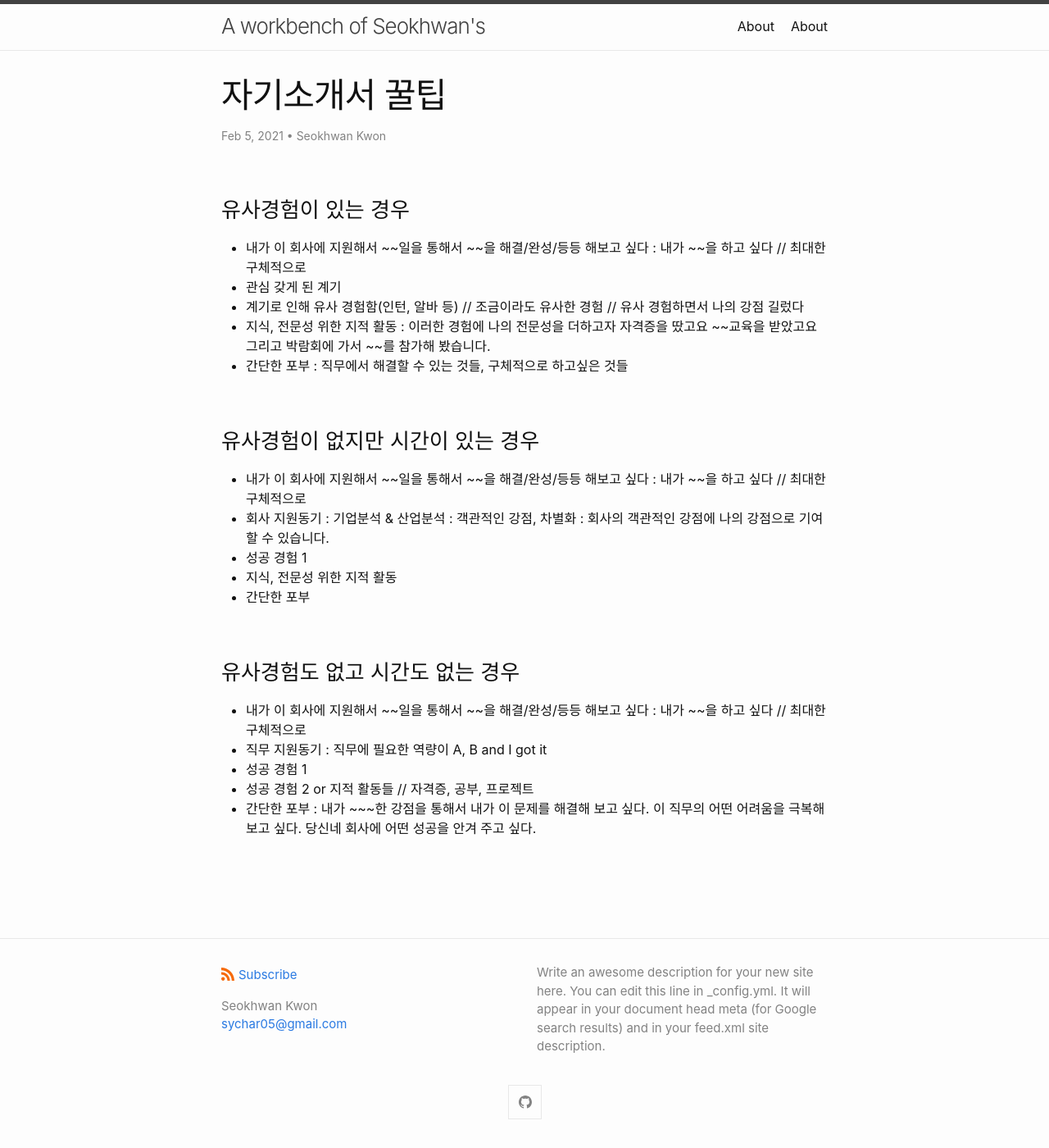
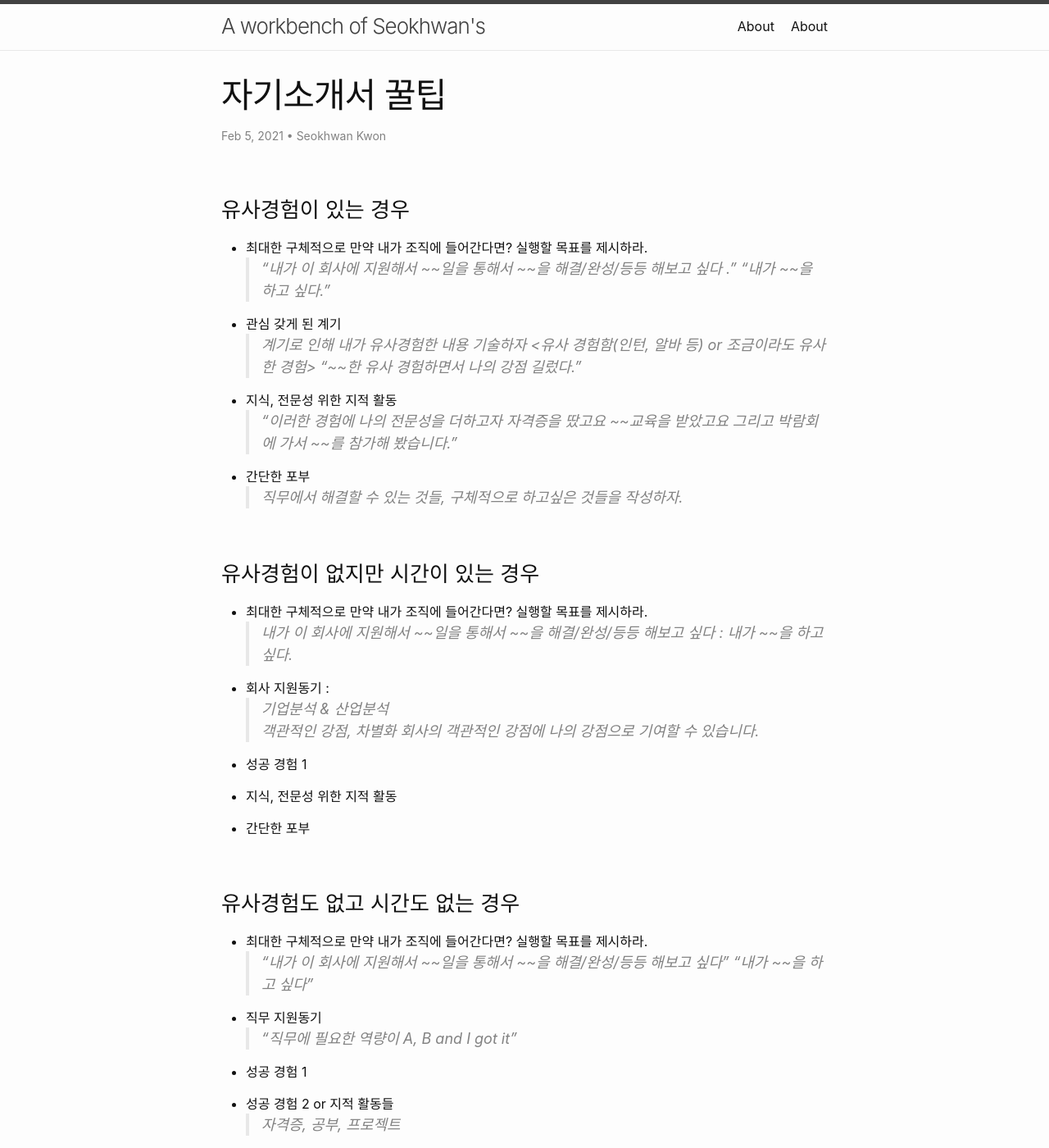
Before and after one commit to RoyKwonn/RoyKwonn.github.io, a Jekyll site: the page built from _posts/resume/2021-02-05-resume-tips.md, in a window 1280 px wide and 1400 px high. Shown: the whole window at 82% size. Built offline with Jekyll 4.4.1, drawn with Linux system fonts in a browser that asks for light colours; some of the changed text lies outside the part shown.

Commit message:
자기소개서 꿀팁

```diff
--- a/_posts/resume/2021-02-05-resume-tips.md
+++ b/_posts/resume/2021-02-05-resume-tips.md
@@ -7,26 +7,54 @@ author:
 meta: "Springfield"
 ---
 
+
 ### 유사경험이 있는 경우
 
-- 내가 이 회사에 지원해서 ~~일을 통해서 ~~을 해결/완성/등등 해보고 싶다 : 내가 ~~을 하고 싶다  // 최대한 구체적으로
+- 최대한 구체적으로 만약 내가 조직에 들어간다면? 실행할 목표를 제시하라.
+> "내가 이 회사에 지원해서 ~~일을 통해서 ~~을 해결/완성/등등 해보고 싶다 ."
+> "내가 ~~을 하고 싶다."
+
+
 - 관심 갖게 된 계기
-- 계기로 인해 유사 경험함(인턴, 알바 등) // 조금이라도 유사한 경험 // 유사 경험하면서 나의 강점 길렀다
-- 지식, 전문성 위한 지적 활동 : 이러한 경험에 나의 전문성을 더하고자 자격증을 땄고요 ~~교육을 받았고요 그리고 박람회에 가서 ~~를 참가해 봤습니다.
-- 간단한 포부 : 직무에서 해결할 수 있는 것들, 구체적으로 하고싶은 것들
+> 계기로 인해 내가 유사경험한 내용 기술하자 <유사 경험함(인턴, 알바 등) or 조금이라도 유사한 경험>
+> "~~한 유사 경험하면서 나의 강점 길렀다."
+
+- 지식, 전문성 위한 지적 활동
+> "이러한 경험에 나의 전문성을 더하고자 자격증을 땄고요 ~~교육을 받았고요 그리고 박람회에 가서 ~~를 참가해 봤습니다."
+
+- 간단한 포부
+> 직무에서 해결할 수 있는 것들, 구체적으로 하고싶은 것들을 작성하자.
 
 ### 유사경험이 없지만 시간이 있는 경우
-- 내가 이 회사에 지원해서 ~~일을 통해서 ~~을 해결/완성/등등 해보고 싶다 : 내가 ~~을 하고 싶다  // 최대한 구체적으로
-- 회사 지원동기 : 기업분석 & 산업분석 : 객관적인 강점, 차별화 : 회사의 객관적인 강점에 나의 강점으로 기여할 수 있습니다.
+- 최대한 구체적으로 만약 내가 조직에 들어간다면? 실행할 목표를 제시하라.
+> 내가 이 회사에 지원해서 ~~일을 통해서 ~~을 해결/완성/등등 해보고 싶다 : 내가 ~~을 하고 싶다.
+
+- 회사 지원동기 :
+> 기업분석 & 산업분석
+> 객관적인 강점, 차별화
+> 회사의 객관적인 강점에 나의 강점으로 기여할 수 있습니다.
+
 - 성공 경험 1
+
 - 지식, 전문성 위한 지적 활동
+
 - 간단한 포부
 
 
 ### 유사경험도 없고 시간도 없는 경우
 
-- 내가 이 회사에 지원해서 ~~일을 통해서 ~~을 해결/완성/등등 해보고 싶다 : 내가 ~~을 하고 싶다  // 최대한 구체적으로
-- 직무 지원동기 : 직무에 필요한 역량이 A, B and  I got it
+- 최대한 구체적으로 만약 내가 조직에 들어간다면? 실행할 목표를 제시하라.
+> "내가 이 회사에 지원해서 ~~일을 통해서 ~~을 해결/완성/등등 해보고 싶다"
+> "내가 ~~을 하고 싶다"
+
+- 직무 지원동기
+> "직무에 필요한 역량이 A, B and  I got it"
+
 - 성공 경험 1
-- 성공 경험 2  or 지적 활동들 // 자격증, 공부, 프로젝트
-- 간단한 포부 : 내가 ~~~한 강점을 통해서 내가 이 문제를 해결해 보고 싶다. 이 직무의 어떤 어려움을 극복해 보고 싶다. 당신네 회사에 어떤 성공을 안겨 주고 싶다.
+
+- 성공 경험 2  or 지적 활동들
+> 자격증, 공부, 프로젝트
+
+- 간단한 포부
+> "내가 ~~~한 강점을 통해서 내가 이 문제를 해결해 보고 싶다. "
+> "이 직무의 어떤 어려움을 극복해 보고 싶다. 당신네 회사에 어떤 성공을 안겨 주고 싶다."
```
Also changed, not shown: 2 other files.
